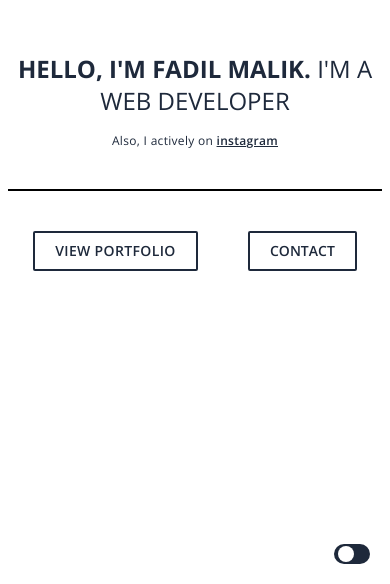
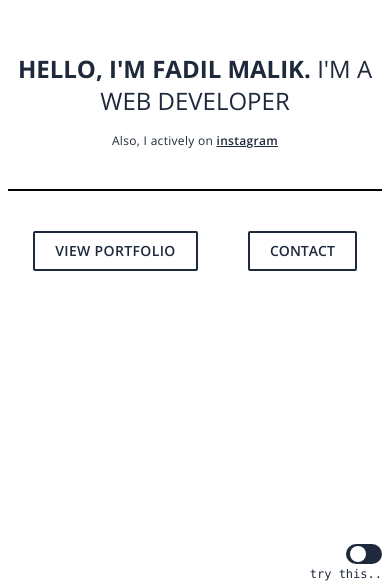
Before and after one commit to fadilmalik/fadilmalik.com, a website: page public/index.html in a window 390 px wide. Shown: the part 260-844 px from the top of the page. Drawn offline with nearby package versions, Linux system fonts and the light colour scheme.

Commit message:
add some little a sign

```diff
--- a/public/index.html
+++ b/public/index.html
@@ -24,10 +24,14 @@
                 <input type="checkbox" id="toggle" class="hidden">
                 <label for="toggle">
                     <div
-                        class="w-9 h-5 -ml-5 mt-4 bg-slate-800 rounded-full flex items-center p-1 cursor-pointer fixed bottom-5 right-5 dark:bg-white">
+                        class="w-9 h-5 -ml-5 mt-4 bg-slate-800 rounded-full flex items-center p-1 cursor-pointer fixed bottom-5 right-2 sm:right-5 dark:bg-white transition ease-in-out duration-700">
                         <div
                             class="w-4 h-4 bg-white rounded-full toggle-circle dark:bg-indigo-900 transition ease-in-out duration-700">
                         </div>
+                    </div>
+                    <div
+                        class="cursor-pointer fixed bottom-0 right-2 sm:hidden transition ease-in-out duration-700 text-slate-800 dark:text-white">
+                        <span class="text-xs font-mono">try this..</span>
                     </div>
                 </label>
             </div>
```
Also changed, not shown: public/css/style.css.
